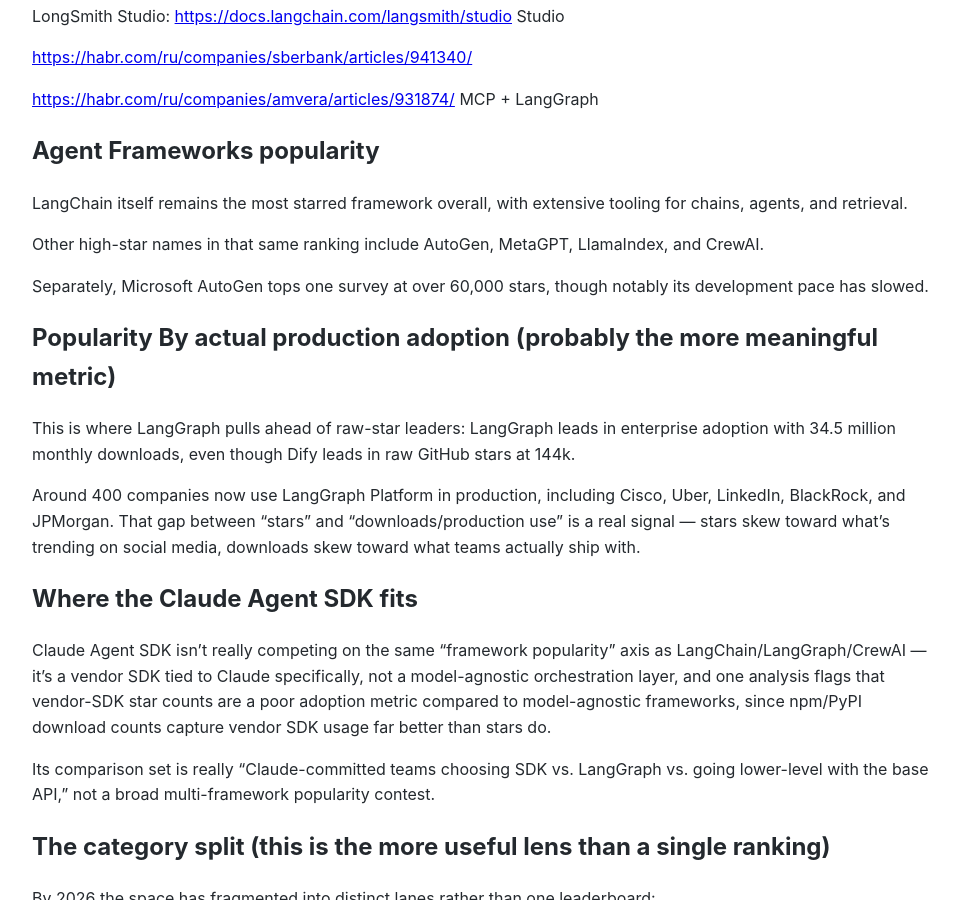
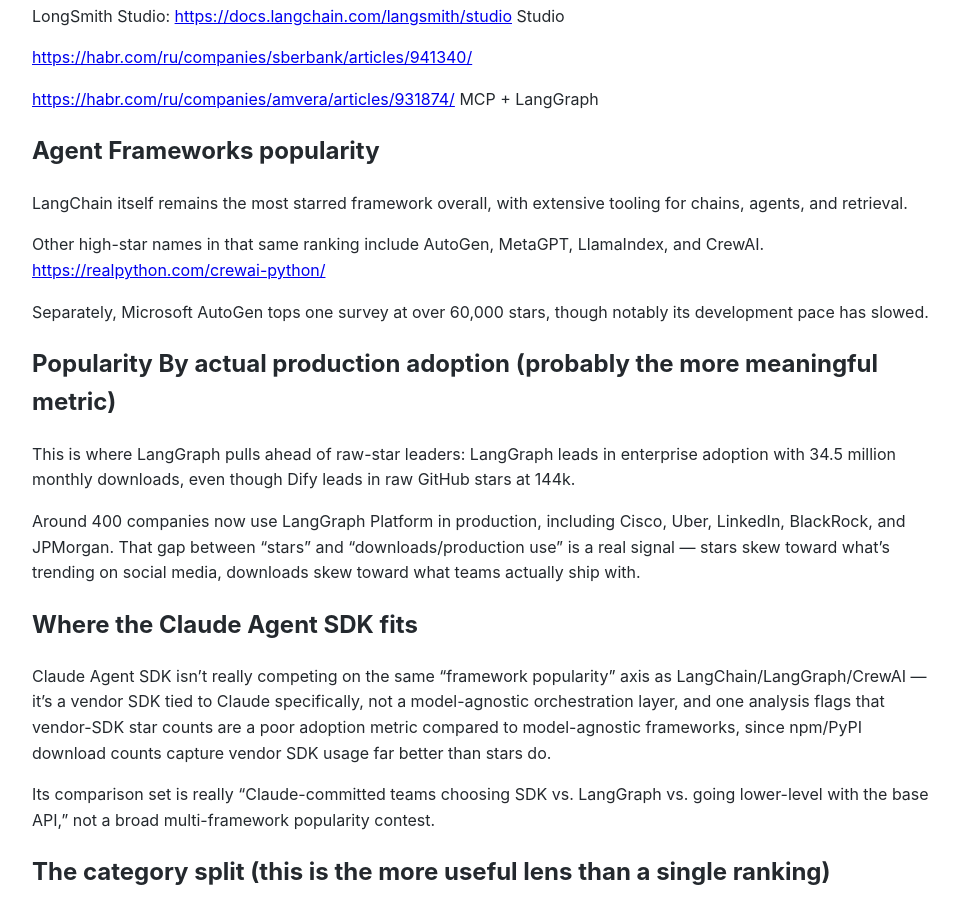
Before and after one commit to Michael-Lubinsky/michael-lubinsky.github.com, a Jekyll site: the page built from ml/langchain.md, in a window 1280 px wide and 900 px high, scrolled down 344 px. Shown: the whole window, without its empty margins (158-1117 px from the left). Built offline with Jekyll 4.4.1, drawn with Linux system fonts in a browser that asks for light colours; our own code applies the rules of GitHub Pages for plain Markdown files.

Commit message:
Update LangChain documentation with CrewAI link
Added a link to CrewAI in the LangChain documentation.

```diff
--- a/ml/langchain.md
+++ b/ml/langchain.md
@@ -23,6 +23,7 @@
 LangChain itself remains the most starred framework overall, with extensive tooling for chains, agents, and retrieval.
 
 Other high-star names in that same ranking include AutoGen, MetaGPT, LlamaIndex, and CrewAI.
+<https://realpython.com/crewai-python/>
 
 Separately, Microsoft AutoGen tops one survey at over 60,000 stars, though notably its development pace has slowed.
 
```
